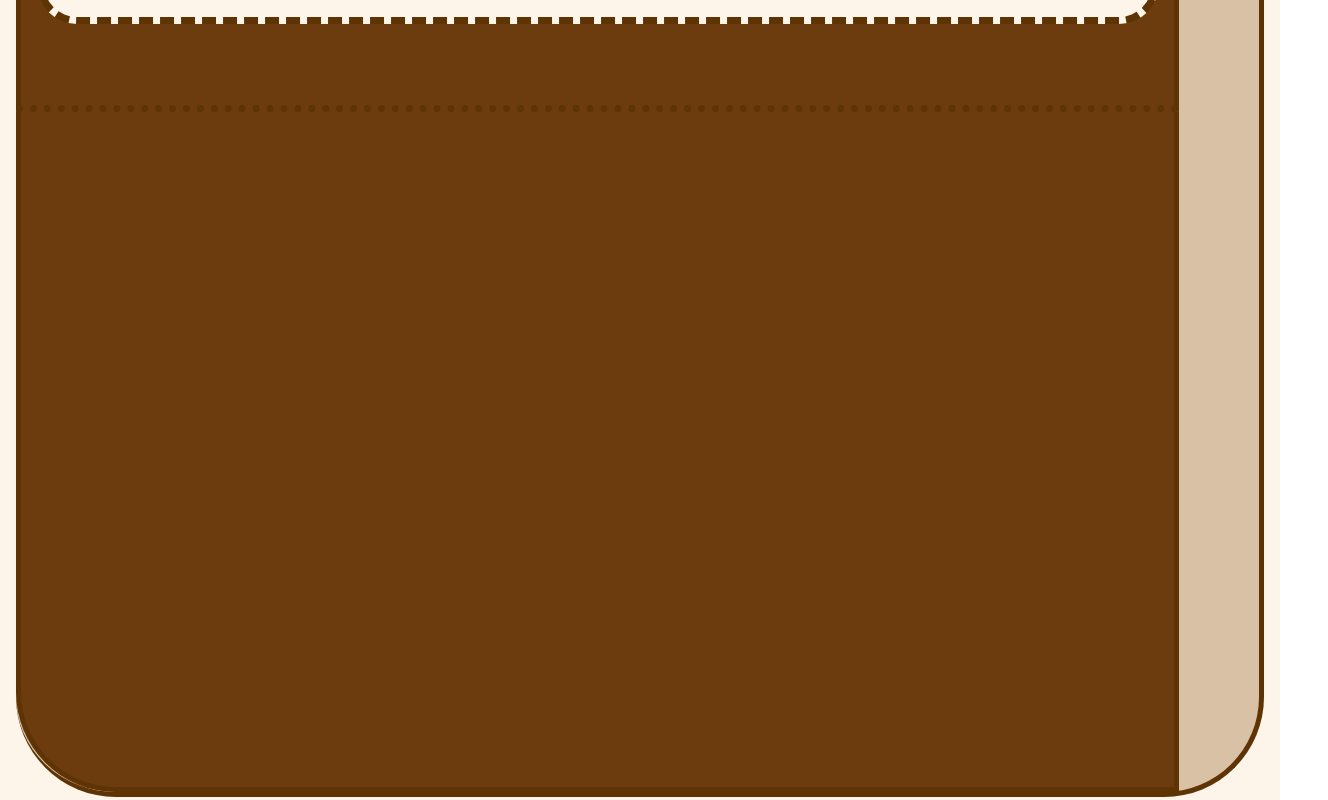
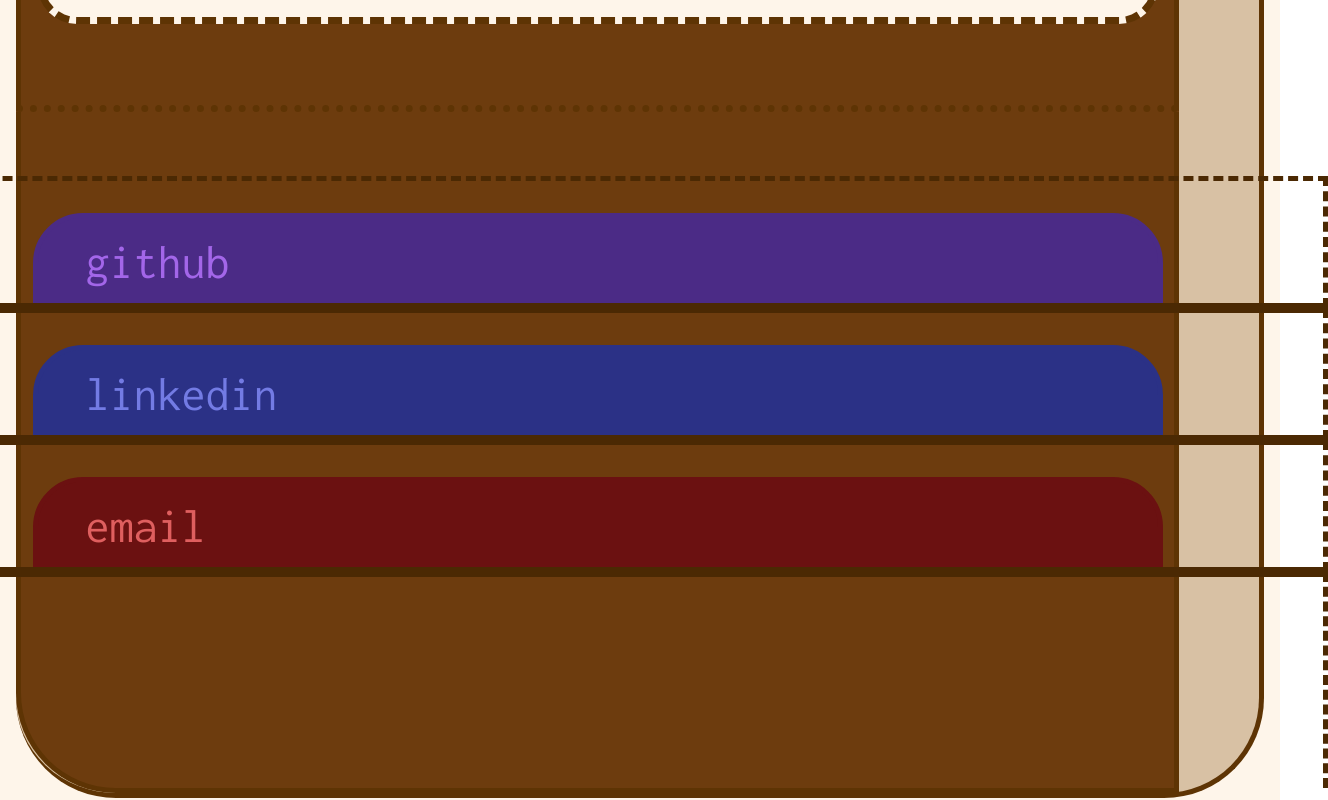
Before and after one commit to penamantek/kopod, a plain HTML site: page index.html in a window 1280 px wide. Shown: the part 2160-2960 px from the top of the page, 1328 px wide, since content can reach past the window. Drawn offline with Linux system fonts and the light colour scheme.

Commit message:
contact section

```diff
--- a/index.html
+++ b/index.html
@@ -99,7 +99,6 @@
                             </div>
                         </div>
 
-
                         <!-- ignore -->
                         <!-- <div class="experience-card-container">
                             <div class="experience-card-item">
@@ -114,7 +113,6 @@
                         </div>
                     </div> -->
 
-
                         <div class="btn-container">
                             <button class="btn btn-home-2" onclick="window.open('./portfolio.html')">more</button>
                         </div>
@@ -122,8 +120,31 @@
                 </section>
             </section>
 
+
+
+
             <section id="contact-card">
+                <section id="contact-card-inner">
+                    <section id="contact-top-rectangle">
+                        <div class="github-card" onclick="window.open('http://github.com/penamantek', '_blank')">
+                            <p class="github-text">github</p>
+                        </div>
+                    </section>
+                    <section id="contact-middle-rectangle">
+                        <div class="linkedin-card" onclick="window.open('http://www.linkedin.com/in/kylapenamante/', '_blank')">
+                            <p class="linkedin-text">linkedin</p>
+                        </div>
+                    </section>
+                    <section id="contact-bottom-rectangle" onclick="window.open('mailto:kopodbiz@gmail.com')">
+                        <div class="email-card">
+                            <p class="email-text">email</p>
+                        </div>
+                    </section>
+                    <section id="contact-bottom-bottom-rectangle">
 
+                    </section>
+
+                </section>
             </section>
 
         </section>
--- a/styles.css
+++ b/styles.css
@@ -379,6 +379,132 @@
     /* border-bottom: 7px dotted rgb(94, 52, 4); */
 }
 
+#contact-card-inner {
+    display: flex;
+    justify-content: center;
+    height: 50vh;
+    flex-wrap: wrap;
+    gap: 0rem;
+}
+
+#contact-top-rectangle {
+    display: flex;
+    justify-content: center;
+    height: 14.5vh;
+    padding-left: 10rem;
+    padding-right: 10rem;
+    padding-bottom: 0rem;
+    margin-bottom: 0rem;
+    border: 5px dashed rgb(75, 41, 3);
+    border-bottom-style: solid;
+
+    /* top left, top right, bottom right, bottom left */
+    border-radius: 0px 0px 0px 0px;
+}
+
+.github-card, .linkedin-card, .email-card {
+    display: flex;
+    justify-content: left;
+    width: 70rem;
+    height: 5rem;
+    /* top left, top right, bottom right, bottom left */
+    border-radius: 50px 50px 0px 0px;
+    align-items: flex-end;
+}
+
+.github-card:hover, .linkedin-card:hover, .email-card:hover {
+    cursor: pointer;
+}
+
+.github-card {
+    border: 5px solid #4b2b86;
+    background-color: #4b2b86;
+}
+
+.linkedin-card {
+    border: 5px solid #2b3186;
+    background-color: #2b3186;
+}
+
+.email-card {
+    border: 5px solid #6b1111;
+    background-color: #6b1111;
+}
+
+.github-text, .linkedin-text, .email-text {
+    font-family: "Inconsolata";
+    font-weight: 400;
+    padding-bottom: 0.7rem;
+    padding-left: 3rem;
+    font-size: 3rem;
+    text-align: center;
+}
+
+.github-text {
+    color: #a366e9;
+}
+
+.linkedin-text {
+    color: #737be4;
+}
+
+.email-text {
+    color: #df5f5f;
+}
+
+#contact-middle-rectangle {
+    display: flex;
+    justify-content: center;
+    height: 14.5vh;
+    padding-left: 10rem;
+    padding-right: 10rem;
+    margin-top:0;
+    border: 5px dashed rgb(75, 41, 3);
+    padding-bottom: 0rem;
+    margin-bottom: 0rem;
+    border-bottom-style: solid;
+    border-top-style: solid;
+
+    /* top left, top right, bottom right, bottom left */
+    border-radius: 0px 0px 0px 0px;
+}
+
+#contact-bottom-rectangle {
+    display: flex;
+    justify-content: center;
+    height: 14.5vh;
+    padding-left: 10rem;
+    padding-right: 10rem;
+    margin-top:0;
+    border: 5px dashed rgb(75, 41, 3);
+
+    /* top left, top right, bottom right, bottom left */
+    border-radius: 0px 0px 0px 0px;
+    padding-bottom: 0rem;
+    margin-bottom: 0rem;
+    border-top-style: solid;
+    border-bottom-style: solid;
+}
+
+#contact-bottom-bottom-rectangle {
+    display: flex;
+    justify-content: center;
+    height: 27vh;
+    width: 91.3rem;
+    padding-left: 10rem;
+    padding-right: 10rem;
+    margin-top:0;
+    border: 5px dashed rgb(75, 41, 3);
+    border-bottom-style: none;
+
+    /* top left, top right, bottom right, bottom left */
+    border-radius: 0px 0px 0px 0px;
+    padding-bottom: 0rem;
+    margin-bottom: 0rem;
+    border-top-style: solid;
+}
+
+
 #experience-main {
     display: flex;
     justify-content: center;
```
Also changed, not shown: caltechresearch.html (+11 -0 lines), esilverslip.html (+11 -0 lines), pearl.html (+11 -0 lines).
